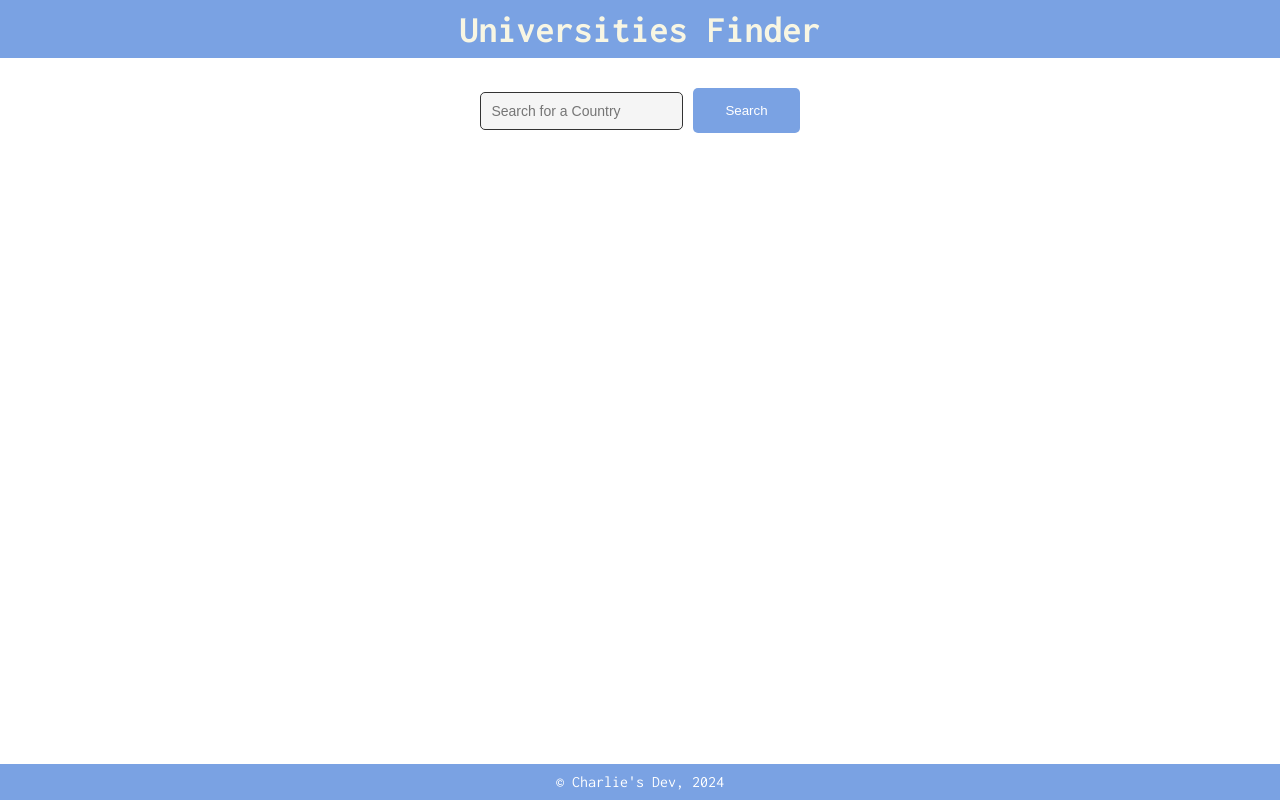
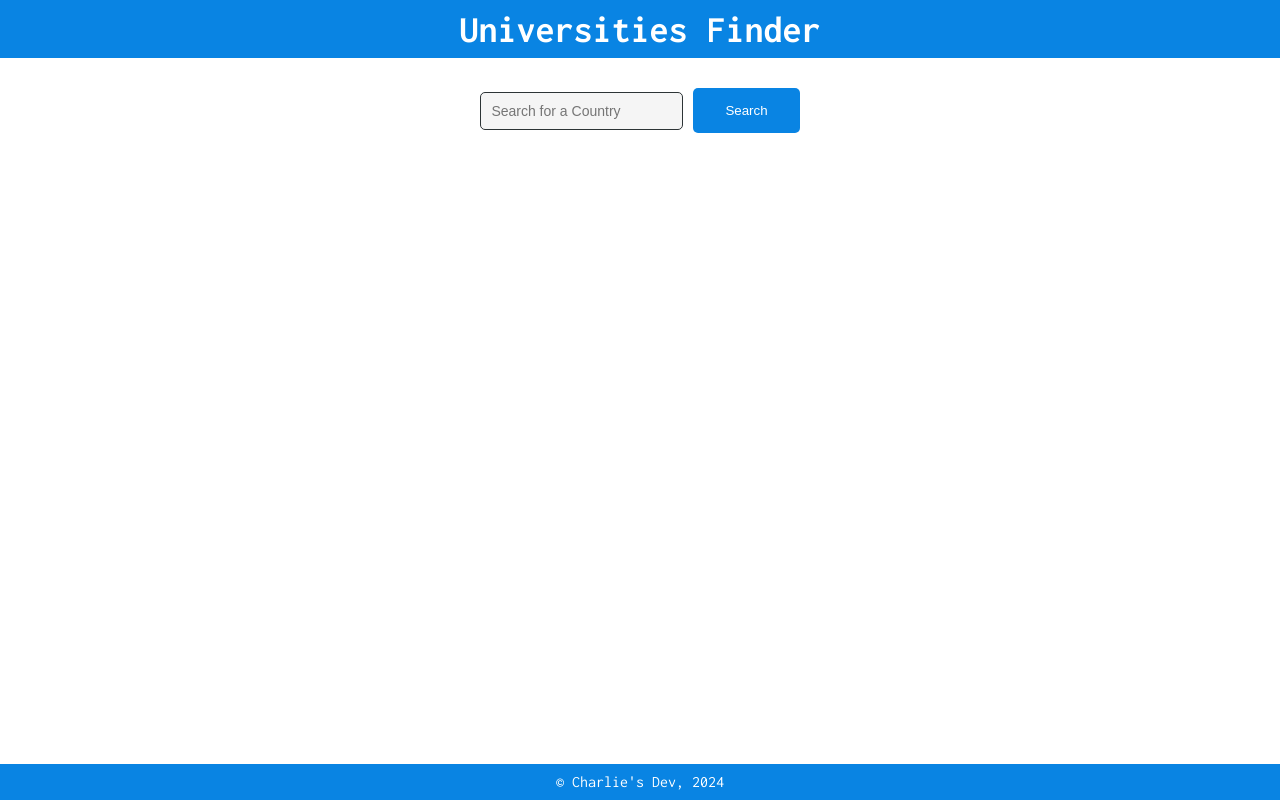
Before and after one commit to MarcoVRamirezD/universitiesfinder2.0, a plain HTML site: page index.html in a window 1280 px wide. Drawn offline with Linux system fonts and the light colour scheme.

Commit message:
Colors changed

```diff
--- a/scripts/scripts.js
+++ b/scripts/scripts.js
@@ -10,7 +10,6 @@ searchButton.addEventListener('click', function(event) {
     searchInput.value = '';
     getData(searchTerm)
         .then(data => {
-            console.log(data);
             displayData(data);
         });
 });
@@ -22,7 +21,6 @@ const getData = async (searchTerm) => {
 }
 
 const displayData = (data) => {
-    console.log(data);
     const resultsContainer = document.querySelector('.results-container');
 
     data.forEach(element => {
--- a/styles/styles.css
+++ b/styles/styles.css
@@ -1,10 +1,10 @@
 /* variables */
 :root {
-    --primary-color: #7AA2E3;
-    --secondary-color: #6AD4DD;
-    --tertiary-color: #97E7E1;
-    --dark-color: #333;
-    --light-color: #F8F6E3;
+    --primary-color: #0984e3;
+    --secondary-color: #00cec9;
+    --tertiary-color: #00b894;
+    --dark-color: #2d3436;
+    --light-color: #b2bec3;
 }
 
 
@@ -97,7 +97,7 @@ a {
 }
 
 a h1{
-    color: var(--light-color);
+    color: white;
 }
 
 a:hover {
```
